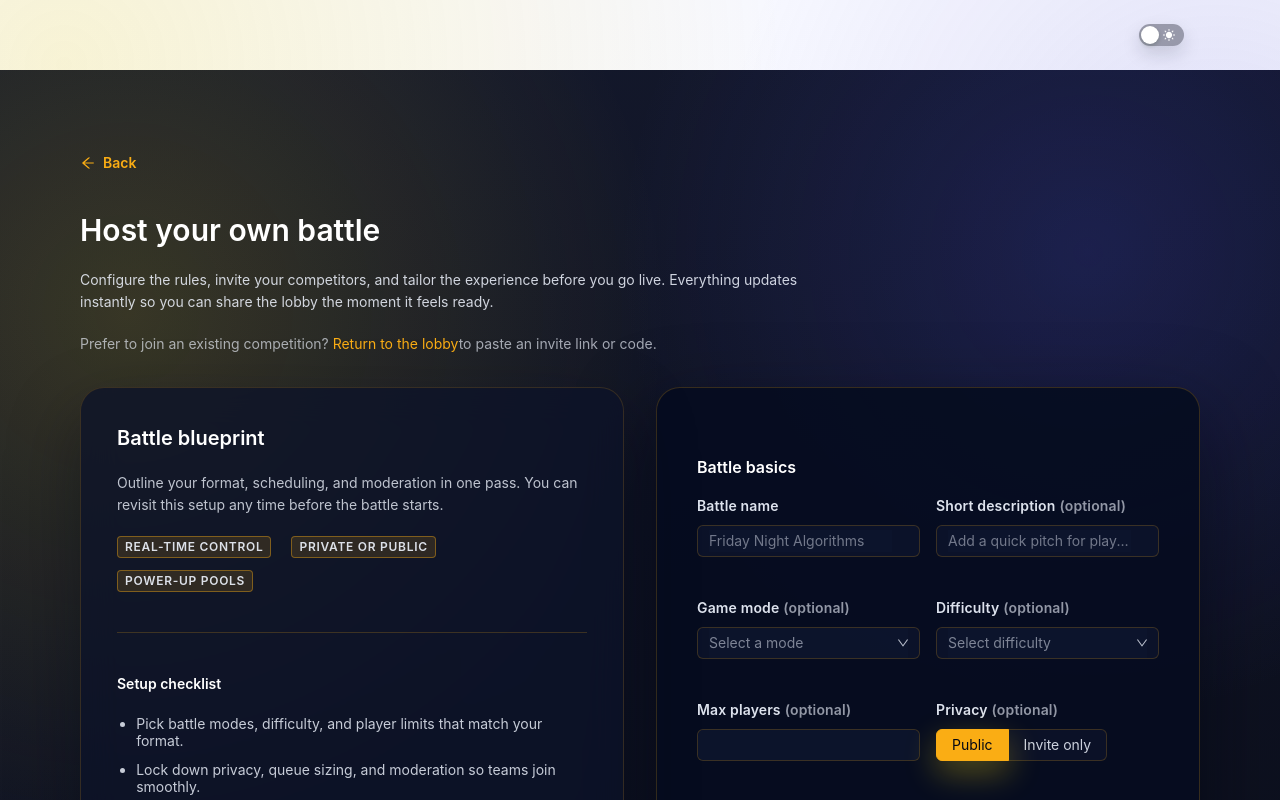
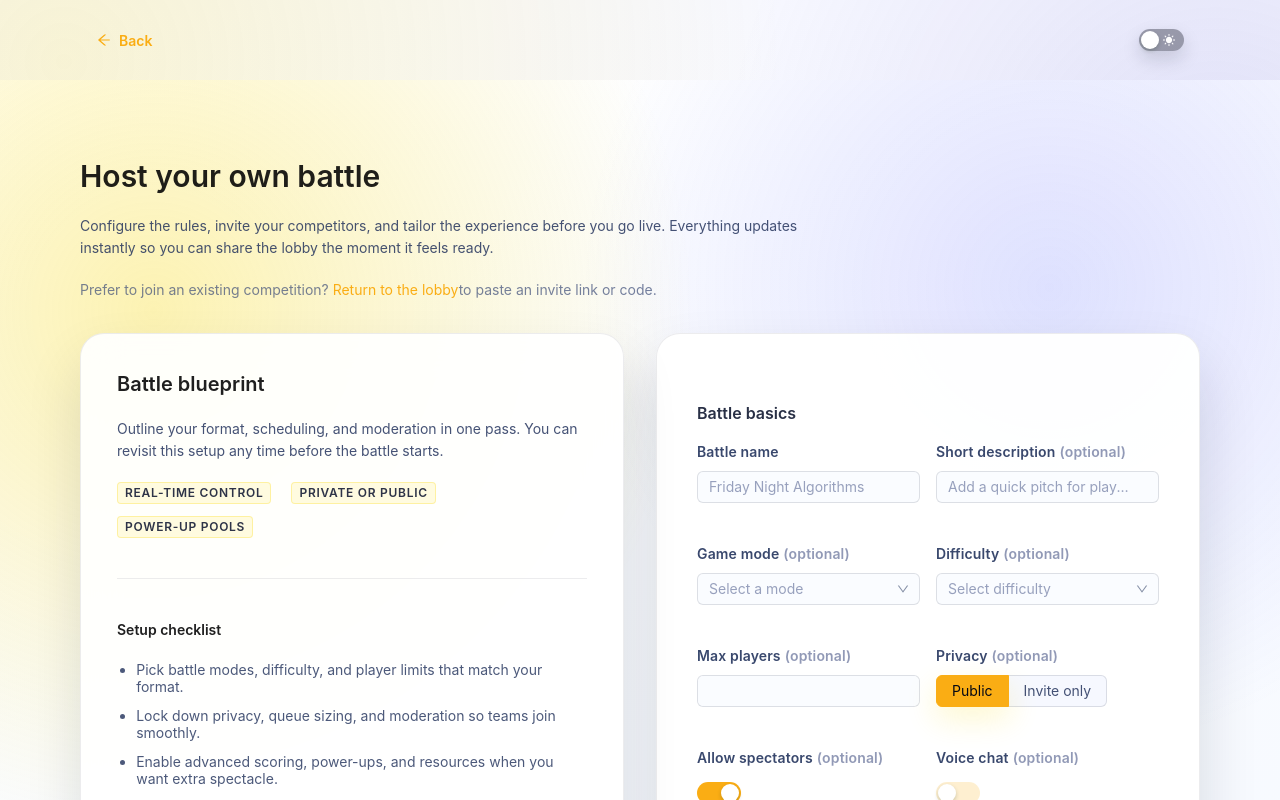
Before and after one commit to i-am-jyotirmaya/rc01, a React app in the folder apps/app-ui/: page /host in a window 1280 px wide. Shown: the top 800 px of the page. Built offline with nearby package versions, Linux system fonts and the light colour scheme; the HTML template or start-up script is replaced by a standard one.

Commit message:
Fixed dark/light mode for host page as well

```diff
--- a/apps/app-ui/src/App.tsx
+++ b/apps/app-ui/src/App.tsx
@@ -2,13 +2,9 @@ import { Layout, theme } from "antd";
 import type { CSSProperties, FC } from "react";
 import { useMemo } from "react";
 import { Route, Routes } from "react-router-dom";
+import { AppNavbar } from "./components/common/AppNavbar";
 import { HeroSection } from "./components/Hero/HeroSection";
-
-import { ThemeToggle } from "./components/common/ThemeToggle";
 import { useThemeMode } from "./providers/theme-mode-context";
-
-const { Header } = Layout;
-
 import { HostBattlePage } from "./pages/HostBattlePage";
 
 const App: FC = () => {
@@ -31,31 +27,15 @@ const App: FC = () => {
               "linear-gradient(180deg, rgba(247, 248, 255, 0.95), rgba(255, 255, 255, 0.98))",
             ].join(","),
       color: token.colorText,
+      display: "flex",
+      flexDirection: "column",
     }),
     [mode, token],
   );
 
-  const headerStyle = useMemo<CSSProperties>(
-    () => ({
-      display: "flex",
-      justifyContent: "flex-end",
-      alignItems: "center",
-      paddingInline: "clamp(32px, 8vw, 96px)",
-      paddingBlock: 24,
-      background: "transparent",
-      borderBottom: "none",
-      height: "auto",
-      lineHeight: "normal",
-    }),
-    [],
-  );
-
   return (
     <Layout style={layoutStyle}>
-      <Header style={headerStyle}>
-        <ThemeToggle />
-      </Header>
-
+      <AppNavbar />
       <Routes>
         <Route path="/" element={<HeroSection />} />
         <Route path="/host" element={<HostBattlePage />} />
--- /dev/null
+++ b/apps/app-ui/src/components/common/AppNavbar.tsx
@@ -0,0 +1,58 @@
+import { ArrowLeftOutlined } from "@ant-design/icons";
+import { Button, Layout, theme } from "antd";
+import type { CSSProperties, FC } from "react";
+import { useMemo } from "react";
+import { useLocation, useNavigate } from "react-router-dom";
+import { ThemeToggle } from "./ThemeToggle";
+
+const { Header } = Layout;
+
+export const AppNavbar: FC = () => {
+  const navigate = useNavigate();
+  const location = useLocation();
+  const { token } = theme.useToken();
+
+  const showBackButton = location.pathname !== "/";
+
+  const headerStyle = useMemo<CSSProperties>(
+    () => ({
+      display: "flex",
+      justifyContent: "space-between",
+      alignItems: "center",
+      paddingInline: "clamp(32px, 8vw, 96px)",
+      paddingBlock: 24,
+      background: "transparent",
+      borderBottom: "none",
+      height: "auto",
+      lineHeight: "normal",
+    }),
+    [],
+  );
+
+  const backButtonStyle = useMemo<CSSProperties>(
+    () => ({
+      padding: 0,
+      color: token.colorWarning,
+      fontWeight: 600,
+    }),
+    [token.colorWarning],
+  );
+
+  return (
+    <Header style={headerStyle}>
+      <div style={{ flex: 1, display: "flex", alignItems: "center" }}>
+        {showBackButton ? (
+          <Button
+            type="text"
+            icon={<ArrowLeftOutlined />}
+            onClick={() => navigate(-1)}
+            style={backButtonStyle}
+          >
+            Back
+          </Button>
+        ) : null}
+      </div>
+      <ThemeToggle />
+    </Header>
+  );
+};
--- a/apps/app-ui/src/pages/HostBattlePage.tsx
+++ b/apps/app-ui/src/pages/HostBattlePage.tsx
@@ -1,6 +1,4 @@
-import { ArrowLeftOutlined } from "@ant-design/icons";
 import {
-  Button,
   ConfigProvider,
   Divider,
   Form,
@@ -16,16 +14,160 @@ import { useCallback, useMemo, useState } from "react";
 import { Link, useNavigate } from "react-router-dom";
 import { HostBattleForm } from "../components/GetStarted/HostBattleForm";
 import type { HostBattleFormValues } from "../components/GetStarted/HostBattleForm";
+import { useThemeMode } from "../providers/theme-mode-context";
 
 const { Content } = Layout;
 const { Title, Paragraph, Text } = Typography;
+
+interface HostBattlePalette {
+  backgroundGradients: string[];
+  summaryBackground: string;
+  summaryBorderColor: string;
+  summaryShadow: string;
+  highlightListColor: string;
+  panelBackground: string;
+  panelBorderColor: string;
+  panelShadow: string;
+  tagBorderColor: string;
+  tagBackground: string;
+  tagTextColor: string;
+  controlTextColor: string;
+  controlBackground: string;
+  controlBorderColor: string;
+  controlBorderHoverColor: string;
+  controlOutlineColor: string;
+  controlPlaceholderColor: string;
+  controlArrowColor: string;
+  checkboxTextColor: string;
+  radioInactiveBackground: string;
+  radioInactiveTextColor: string;
+  radioShadow: string;
+  switchBackground: string;
+  switchCheckedBackground: string;
+  primaryButtonShadow: string;
+  dropdownBackground: string;
+  dropdownBorderColor: string;
+  dropdownShadow: string;
+  dropdownTextColor: string;
+  dropdownActiveBackground: string;
+  dropdownActiveTextColor: string;
+  dropdownSelectedBackground: string;
+  dropdownSelectedTextColor: string;
+  headingColor: string;
+  bodyTextColor: string;
+  paragraphMutedColor: string;
+  linkHintColor: string;
+  dividerColor: string;
+  labelColor: string;
+  optionalLabelColor: string;
+}
 
 export const HostBattlePage: FC = () => {
   const [form] = Form.useForm<HostBattleFormValues>();
   const [showAdvancedOptions, setShowAdvancedOptions] = useState(false);
   const navigate = useNavigate();
   const { token } = theme.useToken();
+  const { mode } = useThemeMode();
   const accentColor = token.colorWarning;
+  const isDark = mode === "dark";
+
+  const palette = useMemo<HostBattlePalette>(
+    () =>
+      isDark
+        ? {
+            backgroundGradients: [
+              "radial-gradient(900px circle at 10% 20%, rgba(250, 219, 20, 0.16), transparent 60%)",
+              "radial-gradient(720px circle at 85% 15%, rgba(83, 86, 255, 0.18), transparent 65%)",
+              "linear-gradient(160deg, rgba(8, 13, 34, 0.95), rgba(5, 8, 20, 0.98))",
+            ],
+            summaryBackground: "rgba(12, 18, 40, 0.78)",
+            summaryBorderColor: `${accentColor}29`,
+            summaryShadow: "0 30px 70px rgba(4, 8, 20, 0.4)",
+            highlightListColor: "rgba(240, 245, 255, 0.82)",
+            panelBackground: "rgba(6, 12, 32, 0.92)",
+            panelBorderColor: `${accentColor}33`,
+            panelShadow: "0 30px 80px rgba(3, 6, 18, 0.55)",
+            tagBorderColor: `${accentColor}66`,
+            tagBackground: `${accentColor}22`,
+            tagTextColor: "rgba(240, 245, 255, 0.9)",
+            controlTextColor: "rgba(240, 245, 255, 0.95)",
+            controlBackground: "rgba(15, 22, 46, 0.65)",
+            controlBorderColor: `${accentColor}33`,
+            controlBorderHoverColor: `${accentColor}AA`,
+            controlOutlineColor: `${accentColor}AA`,
+            controlPlaceholderColor: "rgba(240, 245, 255, 0.45)",
+            controlArrowColor: "rgba(240, 245, 255, 0.75)",
+            checkboxTextColor: "rgba(240, 245, 255, 0.85)",
+            radioInactiveBackground: "rgba(15, 22, 46, 0.6)",
+            radioInactiveTextColor: "rgba(240, 245, 255, 0.85)",
+            radioShadow: "0 12px 32px rgba(250, 219, 20, 0.32)",
+            switchBackground: `${accentColor}33`,
+            switchCheckedBackground: accentColor,
+            primaryButtonShadow: "0 18px 40px rgba(250, 219, 20, 0.25)",
+            dropdownBackground: "rgba(8, 13, 34, 0.96)",
+            dropdownBorderColor: `${accentColor}33`,
+            dropdownShadow: "0 24px 80px rgba(3, 6, 18, 0.6)",
+            dropdownTextColor: "rgba(240, 245, 255, 0.88)",
+            dropdownActiveBackground: `${accentColor}26`,
+            dropdownActiveTextColor: "rgba(240, 245, 255, 0.95)",
+            dropdownSelectedBackground: accentColor,
+            dropdownSelectedTextColor: "#050814",
+            headingColor: token.colorWhite,
+            bodyTextColor: "rgba(240, 245, 255, 0.78)",
+            paragraphMutedColor: "rgba(240, 245, 255, 0.68)",
+            linkHintColor: "rgba(240, 245, 255, 0.65)",
+            dividerColor: `${accentColor}33`,
+            labelColor: "rgba(240, 245, 255, 0.92)",
+            optionalLabelColor: "rgba(240, 245, 255, 0.6)",
+          }
+        : {
+            backgroundGradients: [
+              "radial-gradient(900px circle at 12% 20%, rgba(250, 219, 20, 0.32), transparent 60%)",
+              "radial-gradient(720px circle at 82% 18%, rgba(106, 114, 255, 0.2), transparent 65%)",
+              "linear-gradient(160deg, rgba(255, 255, 255, 0.96), rgba(244, 248, 255, 0.98))",
+            ],
+            summaryBackground: "rgba(255, 255, 255, 0.92)",
+            summaryBorderColor: "rgba(15, 23, 42, 0.08)",
+            summaryShadow: "0 28px 56px rgba(15, 23, 42, 0.12)",
+            highlightListColor: "rgba(36, 52, 93, 0.82)",
+            panelBackground: "rgba(255, 255, 255, 0.96)",
+            panelBorderColor: "rgba(15, 23, 42, 0.08)",
+            panelShadow: "0 32px 60px rgba(15, 23, 42, 0.14)",
+            tagBorderColor: "rgba(250, 219, 20, 0.3)",
+            tagBackground: "rgba(250, 219, 20, 0.12)",
+            tagTextColor: "rgba(23, 30, 54, 0.9)",
+            controlTextColor: "rgba(23, 30, 54, 0.92)",
+            controlBackground: "rgba(250, 252, 255, 0.95)",
+            controlBorderColor: "rgba(15, 23, 42, 0.12)",
+            controlBorderHoverColor: `${accentColor}80`,
+            controlOutlineColor: `${accentColor}80`,
+            controlPlaceholderColor: "rgba(71, 85, 134, 0.55)",
+            controlArrowColor: "rgba(36, 52, 93, 0.55)",
+            checkboxTextColor: "rgba(36, 52, 93, 0.82)",
+            radioInactiveBackground: "rgba(245, 248, 255, 0.9)",
+            radioInactiveTextColor: "rgba(36, 52, 93, 0.85)",
+            radioShadow: "0 12px 30px rgba(250, 219, 20, 0.2)",
+            switchBackground: `${accentColor}33`,
+            switchCheckedBackground: accentColor,
+            primaryButtonShadow: "0 18px 32px rgba(250, 219, 20, 0.2)",
+            dropdownBackground: "rgba(255, 255, 255, 0.98)",
+            dropdownBorderColor: "rgba(15, 23, 42, 0.08)",
+            dropdownShadow: "0 24px 60px rgba(15, 23, 42, 0.18)",
+            dropdownTextColor: "rgba(36, 52, 93, 0.88)",
+            dropdownActiveBackground: `${accentColor}26`,
+            dropdownActiveTextColor: "rgba(36, 52, 93, 0.88)",
+            dropdownSelectedBackground: accentColor,
+            dropdownSelectedTextColor: "#050814",
+            headingColor: token.colorTextHeading,
+            bodyTextColor: "rgba(36, 52, 93, 0.85)",
+            paragraphMutedColor: "rgba(57, 72, 112, 0.72)",
+            linkHintColor: "rgba(60, 75, 120, 0.7)",
+            dividerColor: "rgba(15, 23, 42, 0.08)",
+            labelColor: "rgba(36, 52, 93, 0.9)",
+            optionalLabelColor: "rgba(71, 85, 134, 0.6)",
+          },
+    [accentColor, isDark, token.colorTextHeading, token.colorWhite],
+  );
 
   const contentStyle = useMemo<CSSProperties>(
     () => ({
@@ -42,14 +184,10 @@ export const HostBattlePage: FC = () => {
     () => ({
       position: "absolute",
       inset: 0,
-      background: [
-        "radial-gradient(900px circle at 10% 20%, rgba(250, 219, 20, 0.16), transparent 60%)",
-        "radial-gradient(720px circle at 85% 15%, rgba(83, 86, 255, 0.18), transparent 65%)",
-        "linear-gradient(160deg, rgba(8, 13, 34, 0.95), rgba(5, 8, 20, 0.98))",
-      ].join(","),
+      background: palette.backgroundGradients.join(","),
       pointerEvents: "none",
     }),
-    [],
+    [palette],
   );
 
   const innerContainerStyle = useMemo<CSSProperties>(
@@ -87,9 +225,9 @@ export const HostBattlePage: FC = () => {
 
   const summaryCardStyle = useMemo<CSSProperties>(
     () => ({
-      background: "rgba(12, 18, 40, 0.78)",
-      border: `1px solid ${accentColor}29`,
-      boxShadow: "0 30px 70px rgba(4, 8, 20, 0.4)",
+      background: palette.summaryBackground,
+      border: `1px solid ${palette.summaryBorderColor}`,
+      boxShadow: palette.summaryShadow,
       backdropFilter: "blur(18px)",
       borderRadius: 24,
       padding: "clamp(24px, 4vw, 36px)",
@@ -97,75 +235,76 @@ export const HostBattlePage: FC = () => {
       flexDirection: "column",
       gap: token.marginMD,
     }),
-    [accentColor, token.marginMD],
+    [palette, token.marginMD],
   );
 
   const highlightListStyle = useMemo<CSSProperties>(
     () => ({
       margin: 0,
       paddingLeft: "1.2rem",
-      color: "rgba(240, 245, 255, 0.82)",
+      color: palette.highlightListColor,
       display: "flex",
       flexDirection: "column",
       gap: token.marginSM,
       listStyle: "disc",
     }),
-    [token.marginSM],
+    [palette, token.marginSM],
   );
 
   const formPanelStyle = useMemo<CSSProperties>(
     () => ({
-      background: "rgba(6, 12, 32, 0.92)",
-      border: `1px solid ${accentColor}33`,
-      boxShadow: "0 30px 80px rgba(3, 6, 18, 0.55)",
+      background: palette.panelBackground,
+      border: `1px solid ${palette.panelBorderColor}`,
+      boxShadow: palette.panelShadow,
       borderRadius: 24,
       padding: "clamp(24px, 4vw, 40px)",
     }),
-    [accentColor],
+    [palette],
   );
 
   const tagStyle = useMemo<CSSProperties>(
     () => ({
-      border: `1px solid ${accentColor}66`,
-      background: `${accentColor}22`,
-      color: "rgba(240, 245, 255, 0.9)",
+      border: `1px solid ${palette.tagBorderColor}`,
+      background: palette.tagBackground,
+      color: palette.tagTextColor,
       fontWeight: 600,
       textTransform: "uppercase",
       letterSpacing: "0.06em",
     }),
-    [accentColor],
+    [palette],
   );
+
   const formTheme = useMemo(
     () => ({
       token: {
-        colorText: token.colorTextLightSolid,
-        colorBgElevated: "rgba(10, 16, 36, 0.95)",
-        colorBgContainer: "rgba(15, 22, 46, 0.65)",
-        colorBorder: `${accentColor}33`,
-        controlOutline: `${accentColor}AA`,
+        colorText: palette.controlTextColor,
+        colorBgElevated: palette.panelBackground,
+        colorBgContainer: palette.controlBackground,
+        colorBorder: palette.controlBorderColor,
+        controlOutline: palette.controlOutlineColor,
       },
       components: {
         Select: {
-          colorBgContainer: "rgba(15, 22, 46, 0.65)",
-          colorBgElevated: "rgba(10, 16, 36, 0.95)",
-          optionSelectedBg: accentColor,
-          optionSelectedColor: "#050814",
-          optionActiveBg: `${accentColor}26`,
-          controlItemBgActive: `${accentColor}26`,
-          colorText: token.colorTextLightSolid,
+          colorBgContainer: palette.controlBackground,
+          colorBgElevated: palette.panelBackground,
+          optionSelectedBg: palette.dropdownSelectedBackground,
+          optionSelectedColor: palette.dropdownSelectedTextColor,
+          optionActiveBg: palette.dropdownActiveBackground,
+          controlItemBgActive: palette.dropdownActiveBackground,
+          colorText: palette.controlTextColor,
         },
         Input: {
-          colorBgContainer: "rgba(15, 22, 46, 0.65)",
+          colorBgContainer: palette.controlBackground,
         },
         InputNumber: {
-          colorBgContainer: "rgba(15, 22, 46, 0.65)",
+          colorBgContainer: palette.controlBackground,
         },
         Radio: {
           buttonSolidCheckedBg: accentColor,
           buttonSolidCheckedActiveBg: accentColor,
           buttonSolidCheckedHoverBg: accentColor,
-          buttonBg: "rgba(15, 22, 46, 0.6)",
-          colorText: token.colorTextLightSolid,
+          buttonBg: palette.radioInactiveBackground,
+          colorText: palette.radioInactiveTextColor,
         },
         Switch: {
           colorPrimary: accentColor,
@@ -174,23 +313,23 @@ export const HostBattlePage: FC = () => {
           colorPrimary: accentColor,
         },
         Form: {
-          labelColor: "rgba(240, 245, 255, 0.92)",
+          labelColor: palette.labelColor,
         },
       },
     }),
-    [accentColor, token.colorTextLightSolid],
+    [accentColor, palette],
   );
 
   const formEnhancementStyles = useMemo(
     () => `
       .host-battle-panel .ant-form-item-label > label {
-        color: rgba(240, 245, 255, 0.92) !important;
+        color: ${palette.labelColor} !important;
         font-weight: 600;
         letter-spacing: 0.01em;
       }
       .host-battle-panel .ant-form-item-label > label .ant-form-item-optional,
       .host-battle-panel .ant-form-item-optional {
-        color: rgba(240, 245, 255, 0.6) !important;
+        color: ${palette.optionalLabelColor} !important;
       }
       .host-battle-panel .ant-input,
       .host-battle-panel .ant-input-affix-wrapper,
@@ -199,48 +338,48 @@ export const HostBattlePage: FC = () => {
       .host-battle-panel .ant-select-selection-placeholder,
       .host-battle-panel .ant-input-number,
       .host-battle-panel .ant-input-number-input {
-        background: rgba(15, 22, 46, 0.65) !important;
-        border-color: ${accentColor}33 !important;
-        color: rgba(240, 245, 255, 0.95) !important;
+        background: ${palette.controlBackground} !important;
+        border-color: ${palette.controlBorderColor} !important;
+        color: ${palette.controlTextColor} !important;
       }
       .host-battle-panel .ant-input:hover,
       .host-battle-panel .ant-input-affix-wrapper:hover,
       .host-battle-panel .ant-select-selector:hover,
       .host-battle-panel .ant-input-number:hover {
-        border-color: ${accentColor}AA !important;
+        border-color: ${palette.controlBorderHoverColor} !important;
       }
       .host-battle-panel .ant-input::placeholder,
       .host-battle-panel .ant-input-number-input::placeholder {
-        color: rgba(240, 245, 255, 0.45) !important;
+        color: ${palette.controlPlaceholderColor} !important;
       }
       .host-battle-panel .ant-select-selection-placeholder {
-        color: rgba(240, 245, 255, 0.5) !important;
+        color: ${palette.controlPlaceholderColor} !important;
       }
       .host-battle-panel .ant-select-arrow,
       .host-battle-panel .ant-picker-suffix {
-        color: rgba(240, 245, 255, 0.75) !important;
+        color: ${palette.controlArrowColor} !important;
       }
       .host-battle-panel .ant-radio-button-wrapper {
-        background: rgba(15, 22, 46, 0.6) !important;
-        color: rgba(240, 245, 255, 0.85) !important;
-        border-color: ${accentColor}33 !important;
+        background: ${palette.radioInactiveBackground} !important;
+        color: ${palette.radioInactiveTextColor} !important;
+        border-color: ${palette.controlBorderColor} !important;
       }
       .host-battle-panel .ant-radio-button-wrapper:not(.ant-radio-button-wrapper-checked):hover {
-        border-color: ${accentColor}AA !important;
+        border-color: ${palette.controlBorderHoverColor} !important;
         color: ${accentColor} !important;
       }
       .host-battle-panel .ant-radio-button-wrapper-checked {
         background: ${accentColor} !important;
         color: #050814 !important;
         border-color: ${accentColor} !important;
-        box-shadow: 0 12px 32px rgba(250, 219, 20, 0.32);
+        box-shadow: ${palette.radioShadow};
       }
       .host-battle-panel .ant-radio-button-wrapper-checked:not(.ant-radio-button-wrapper-disabled)::before {
         background-color: ${accentColor} !important;
       }
       .host-battle-panel .ant-radio-inner,
       .host-battle-panel .ant-checkbox-inner {
-        border-color: ${accentColor}88 !important;
+        border-color: ${palette.controlBorderColor} !important;
       }
       .host-battle-panel .ant-radio-checked .ant-radio-inner {
         border-color: ${accentColor} !important;
@@ -250,42 +389,42 @@ export const HostBattlePage: FC = () => {
       }
       .host-battle-panel .ant-checkbox-wrapper,
       .host-battle-panel .ant-checkbox + span {
-        color: rgba(240, 245, 255, 0.85) !important;
+        color: ${palette.checkboxTextColor} !important;
       }
       .host-battle-panel .ant-checkbox-checked .ant-checkbox-inner {
         background-color: ${accentColor} !important;
         border-color: ${accentColor} !important;
       }
       .host-battle-panel .ant-switch {
-        background: ${accentColor}33 !important;
+        background: ${palette.switchBackground} !important;
       }
       .host-battle-panel .ant-switch.ant-switch-checked {
-        background: ${accentColor} !important;
+        background: ${palette.switchCheckedBackground} !important;
       }
       .host-battle-panel .ant-form-item-required::before {
         color: ${accentColor} !important;
       }
       .host-battle-panel .ant-btn-primary {
-        box-shadow: 0 18px 40px rgba(250, 219, 20, 0.25);
+        box-shadow: ${palette.primaryButtonShadow};
       }
       .host-battle-select-dropdown {
-        background: rgba(8, 13, 34, 0.96) !important;
-        border: 1px solid ${accentColor}33 !important;
-        box-shadow: 0 24px 80px rgba(3, 6, 18, 0.6) !important;
+        background: ${palette.dropdownBackground} !important;
+        border: 1px solid ${palette.dropdownBorderColor} !important;
+        box-shadow: ${palette.dropdownShadow} !important;
       }
       .host-battle-select-dropdown .ant-select-item {
-        color: rgba(240, 245, 255, 0.88) !important;
+        color: ${palette.dropdownTextColor} !important;
       }
       .host-battle-select-dropdown .ant-select-item-option-active {
-        background: ${accentColor}26 !important;
-        color: rgba(240, 245, 255, 0.95) !important;
+        background: ${palette.dropdownActiveBackground} !important;
+        color: ${palette.dropdownActiveTextColor} !important;
       }
       .host-battle-select-dropdown .ant-select-item-option-selected {
-        background: ${accentColor} !important;
-        color: #050814 !important;
+        background: ${palette.dropdownSelectedBackground} !important;
+        color: ${palette.dropdownSelectedTextColor} !important;
       }
     `,
-    [accentColor],
+    [accentColor, palette],
   );
 
   const handleSubmit = useCallback(
@@ -302,33 +441,25 @@ export const HostBattlePage: FC = () => {
     <Content style={contentStyle}>
       <div style={backgroundLayerStyle} />
       <div style={innerContainerStyle}>
-        <Button
-          type="text"
-          icon={<ArrowLeftOutlined />}
-          onClick={() => navigate(-1)}
-          style={{ alignSelf: "flex-start", padding: 0, color: accentColor, fontWeight: 600 }}
-        >
-          Back
-        </Button>
         <div style={headerStyle}>
-          <Title level={2} style={{ margin: 0, color: token.colorWhite }}>
+          <Title level={2} style={{ margin: 0, color: palette.headingColor }}>
             Host your own battle
           </Title>
-          <Paragraph style={{ margin: 0, color: "rgba(240, 245, 255, 0.85)" }}>
-            Configure the rules, invite your competitors, and tailor the experience before you go live.
-            Everything updates instantly so you can share the lobby the moment it feels ready.
+          <Paragraph style={{ margin: 0, color: palette.bodyTextColor }}>
+            Configure the rules, invite your competitors, and tailor the experience before you go live. Everything updates
+            instantly so you can share the lobby the moment it feels ready.
           </Paragraph>
-          <Text style={{ color: "rgba(240, 245, 255, 0.65)" }}>
+          <Text style={{ color: palette.linkHintColor }}>
             Prefer to join an existing competition? <Link to="/" style={{ color: accentColor }}>Return to the lobby</Link>
             to paste an invite link or code.
           </Text>
         </div>
         <div style={gridStyle}>
           <div style={summaryCardStyle}>
-            <Title level={4} style={{ margin: 0, color: token.colorWhite }}>
+            <Title level={4} style={{ margin: 0, color: palette.headingColor }}>
               Battle blueprint
             </Title>
-            <Paragraph style={{ margin: 0, color: "rgba(240, 245, 255, 0.78)" }}>
+            <Paragraph style={{ margin: 0, color: palette.bodyTextColor }}>
               Outline your format, scheduling, and moderation in one pass. You can revisit this setup any time before the
               battle starts.
             </Paragraph>
@@ -337,20 +468,18 @@ export const HostBattlePage: FC = () => {
               <Tag style={tagStyle}>Private or public</Tag>
               <Tag style={tagStyle}>Power-up pools</Tag>
             </Space>
-            <Divider style={{ margin: `${token.marginMD}px 0`, borderColor: `${accentColor}33` }} />
-            <Paragraph strong style={{ margin: 0, color: token.colorWhite }}>Setup checklist</Paragraph>
+            <Divider style={{ margin: `${token.marginMD}px 0`, borderColor: palette.dividerColor }} />
+            <Paragraph strong style={{ margin: 0, color: palette.headingColor }}>Setup checklist</Paragraph>
             <ul style={highlightListStyle}>
               <li>Pick battle modes, difficulty, and player limits that match your format.</li>
               <li>Lock down privacy, queue sizing, and moderation so teams join smoothly.</li>
               <li>Enable advanced scoring, power-ups, and resources when you want extra spectacle.</li>
             </ul>
-            <Paragraph style={{ margin: 0, color: "rgba(240, 245, 255, 0.68)" }}>
+            <Paragraph style={{ margin: 0, color: palette.paragraphMutedColor }}>
               Need inspiration? <Text style={{ color: accentColor }}>Community templates</Text> are dropping soon.
             </Paragraph>
           </div>
-          <ConfigProvider
-            theme={formTheme}
-          >
+          <ConfigProvider theme={formTheme}>
             <div className="host-battle-panel" style={formPanelStyle}>
               <style>{formEnhancementStyles}</style>
               <HostBattleForm
--- a/package.json
+++ b/package.json
@@ -5,5 +5,8 @@
   "keywords": [],
   "author": "",
   "license": "ISC",
+  "scripts": {
+    "client:dev": "pnpm --filter app-ui run dev"
+  },
   "packageManager": "pnpm@10.17.1"
 }
```
